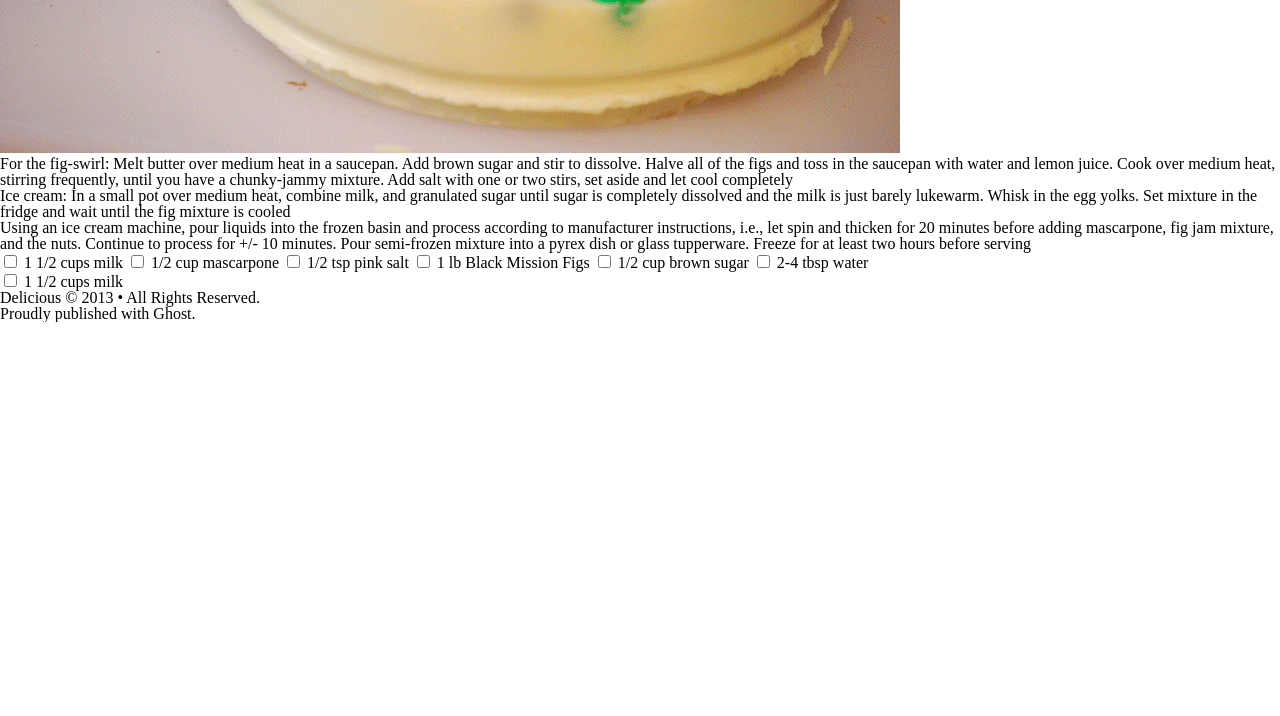
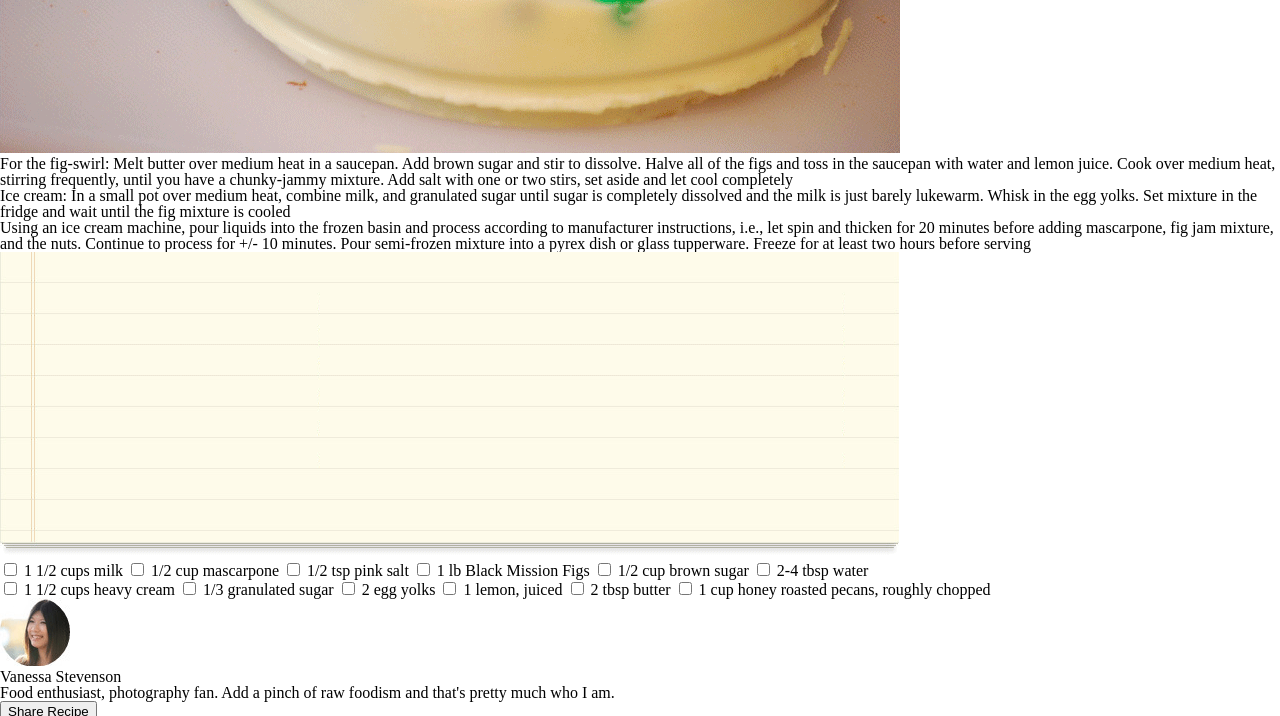
Before and after one commit to matthew-c-austin/chocolate-pizza, a plain HTML site: page index.html in a window 1280 px wide. Shown: the part 621-1337 px from the top of the page. Before the commit the page ends 943 px from the top, so only its background shows below. Drawn offline with Linux system fonts and the light colour scheme.

Commit message:
Finish HTML scaffolding

```diff
--- a/index.html
+++ b/index.html
@@ -60,6 +60,7 @@
       <p>Using an ice cream machine, pour liquids into the frozen basin and process       according to manufacturer instructions, i.e., let spin and thicken for 20 minutes before adding mascarpone, fig jam mixture, and the nuts. Continue to process for +/- 10 minutes. Pour semi-frozen mixture into a pyrex dish or glass tupperware. Freeze for at least two hours before serving</p>
     </div>
     <div id="recipe">
+      <img src="img/list-bg.png" alt="lined paper background">
       <div id="first-half">
         <label>
           <input type="checkbox" name="milk" id="milk">
@@ -88,18 +89,43 @@
       </div>
       <div id="second-half">
         <label>
-          <input type="checkbox" name="milk" id="milk">
-          <span>1 1/2 cups milk</span>
+          <input type="checkbox" name="heavy-cream" id="heavy-cream">
+          <span>1 1/2 cups heavy cream</span>
+        </label>
+        <label>
+          <input type="checkbox" name="sugar" id="sugar">
+          <span>1/3 granulated sugar</span>
+        </label>
+        <label>
+          <input type="checkbox" name="egg-yolks" id="egg-yolks">
+          <span>2 egg yolks</span>
+        </label>
+        <label>
+          <input type="checkbox" name="lemon" id="lemon">
+          <span>1 lemon, juiced</span>
+        </label>
+        <label>
+          <input type="checkbox" name="butter" id="butter">
+          <span>2 tbsp butter</span>
+        </label>
+        <label>
+          <input type="checkbox" name="pecans" id="pecans">
+          <span>1 cup honey roasted pecans, roughly chopped</span>
         </label>
       </div>
     </div>
   </main>
   <footer>
     <div id="bio">
-
+      <img src="img/van-pic.png" alt="A picture of the author">
+      <div id="bio-info">
+        <h3>Vanessa Stevenson</h3>
+        <p>Food enthusiast, photography fan. Add a pinch of raw foodism and that's pretty much who I am.</p>
+      </div>
     </div>
+    <button type="button">Share Recipe</button>
     <div id="fork-and-knife">
-
+      <img src="img/small-logo.png" alt="Little picture of fork and knife logo.">
     </div>
     <div id="trademark">
       <p>Delicious &copy 2013 &#x2022 All Rights Reserved.</p>
```
